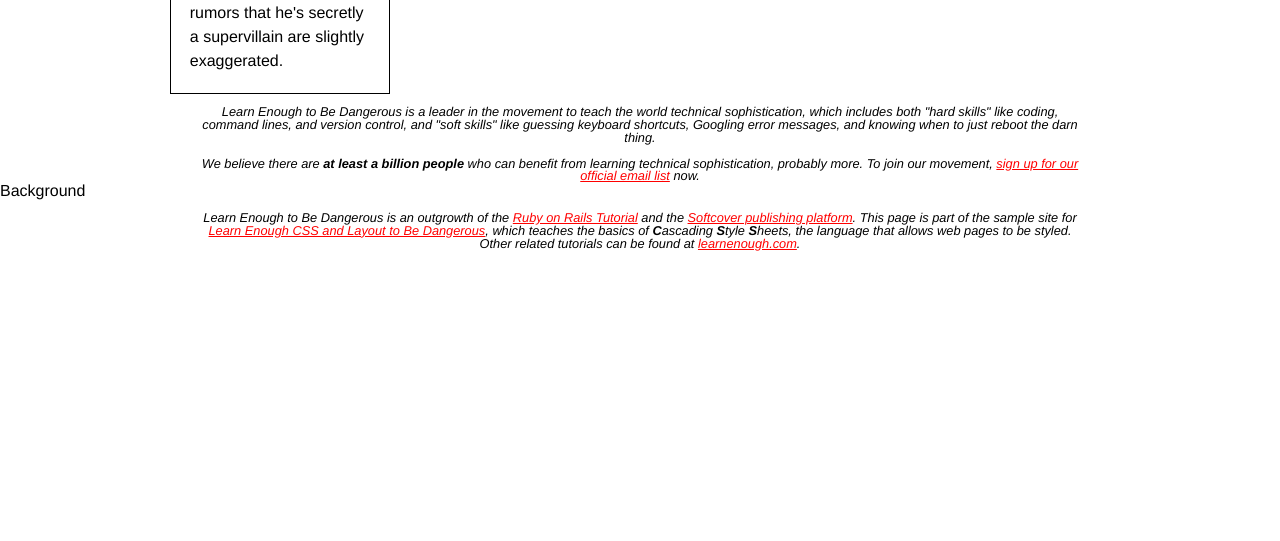
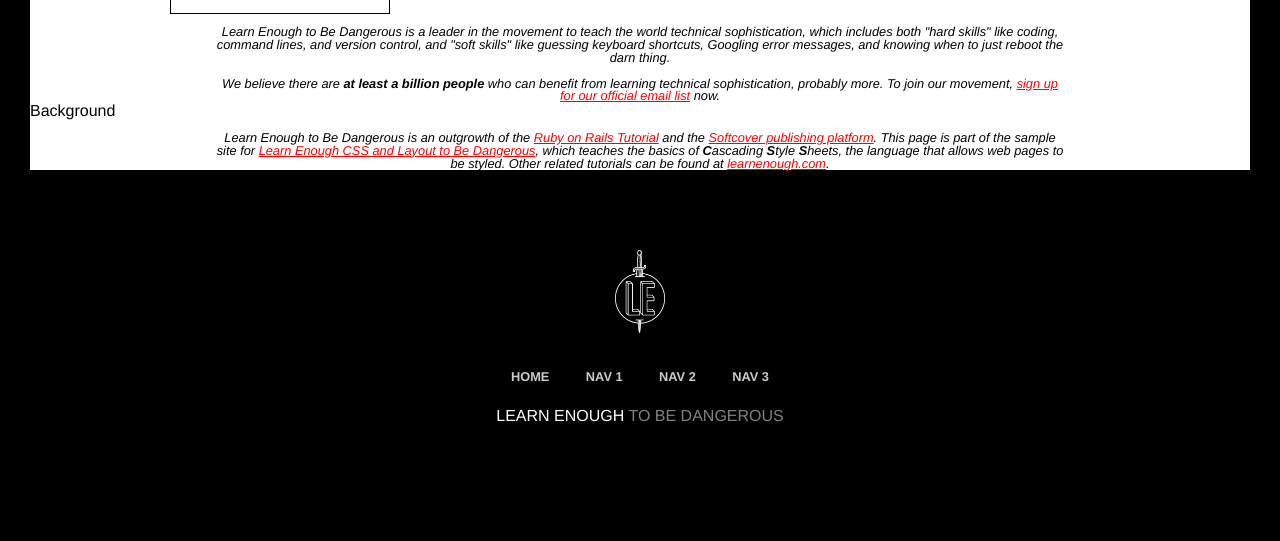
Before and after one commit to tlvb25/tlvb25.github.io, a plain HTML site: page _site/index.html in a window 1280 px wide. Shown: the part 1189-1730 px from the top of the page. Before the commit the page ends 1440 px from the top, so only its background shows below. Drawn offline with Linux system fonts and the light colour scheme.

Commit message:
Finish initial layout

```diff
--- a/_site/css/main.css
+++ b/_site/css/main.css
@@ -56,8 +56,14 @@ a img {
 
 
 /* GLOBAL STYLES */
+html {
+  box-shadow: 0 0 0 30px #000 inset;
+  padding: 0 30px;
+
+}
 body {
   font-family: helvetica, arial, sans;
+
 
 }
 h1 {
@@ -84,6 +90,9 @@ h2 ~ p {
 .header {
   background-color: black;
   color: white;
+  position: fixed;
+  width: 100%;
+  z-index: 20;
 }
 .header-nav {
   float: right;
@@ -102,6 +111,9 @@ h2 ~ p {
 
 .header-nav a {
   color: white;
+}
+
+.nav-links a {
   font-size: 0.8rem;
   font-weight: bold;
   text-decoration: none;
@@ -119,6 +131,7 @@ h2 ~ p {
   box-sizing: border-box;
   display: block;
   height: 10vh;
+  left: -30px;
   padding: 10px;
   position: relative;
   text-align: center;
@@ -126,15 +139,45 @@ h2 ~ p {
 }
 .header-logo img {
   height: 80%;
+  width: 4.3vh;
 }
-.header-nav a:active,
-.header-nav a:hover {
+.nav-links a:active,
+.nav-links a:hover {
   color: orangered;
 }
 
 .header-logo:hover,
 .header-logo:active {
   background-color: #ed6e2f;
+}
+/* FOOTER STYLES */
+.footer {
+  background-color: #000;
+  padding: 10vh 0 15vh;
+  text-align: center;
+}
+
+.footer img {
+    width: 50px;
+}
+
+.footer h3 {
+  color: white;
+  padding-top: 1.5em;
+  text-transform: uppercase;
+}
+
+.footer span {
+  color: grey;
+}
+
+.footer-nav li {
+  display: inline-block;
+  margin: 2em 1em 0;
+}
+
+.footer-nav a {
+  color: #ccc;
 }
 
 /* HERO STYLES */
--- a/_site/index.html
+++ b/_site/index.html
@@ -10,11 +10,11 @@
 <body>
   <header class="header">
   <nav>
-    <ul class="header-nav">
+    <ul class="header-nav nav-links">
       <li><a href="/">Home</a></li>
-      <li><a href="#">Nav 1</a></li>
-      <li><a href="#">Nav 2</a></li>
-      <li><a href="#">Nav 3</a></li>
+<li><a href="#">Nav 1</a></li>
+<li><a href="#">Nav 2</a></li>
+<li><a href="#">Nav 3</a></li>
     </ul>
   </nav>
   <a href="/" class="header-logo">
@@ -129,6 +129,20 @@
     Other related tutorials can be found at
     <a href="https://learnenough.com/">learnenough.com</a>.
   </p>
+  <footer class="footer">
+  <a class="footer-logo" href="/">
+    <img src="/images/logo.png" alt="Learn Enough" />
+  </a>
+  <nav>
+    <ul class="footer-nav nav-links">
+      <li><a href="/">Home</a></li>
+<li><a href="#">Nav 1</a></li>
+<li><a href="#">Nav 2</a></li>
+<li><a href="#">Nav 3</a></li>
+    </ul>
+  </nav>
+  <h3>Learn Enough <span>to Be Dangerous</span></h3>
+</footer>
 </body>
 
 </html>
--- a/css/main.css
+++ b/css/main.css
@@ -56,8 +56,14 @@ a img {
 
 
 /* GLOBAL STYLES */
+html {
+  box-shadow: 0 0 0 30px #000 inset;
+  padding: 0 30px;
+
+}
 body {
   font-family: helvetica, arial, sans;
+
 
 }
 h1 {
@@ -84,6 +90,9 @@ h2 ~ p {
 .header {
   background-color: black;
   color: white;
+  position: fixed;
+  width: 100%;
+  z-index: 20;
 }
 .header-nav {
   float: right;
@@ -102,6 +111,9 @@ h2 ~ p {
 
 .header-nav a {
   color: white;
+}
+
+.nav-links a {
   font-size: 0.8rem;
   font-weight: bold;
   text-decoration: none;
@@ -119,6 +131,7 @@ h2 ~ p {
   box-sizing: border-box;
   display: block;
   height: 10vh;
+  left: -30px;
   padding: 10px;
   position: relative;
   text-align: center;
@@ -126,15 +139,45 @@ h2 ~ p {
 }
 .header-logo img {
   height: 80%;
+  width: 4.3vh;
 }
-.header-nav a:active,
-.header-nav a:hover {
+.nav-links a:active,
+.nav-links a:hover {
   color: orangered;
 }
 
 .header-logo:hover,
 .header-logo:active {
   background-color: #ed6e2f;
+}
+/* FOOTER STYLES */
+.footer {
+  background-color: #000;
+  padding: 10vh 0 15vh;
+  text-align: center;
+}
+
+.footer img {
+    width: 50px;
+}
+
+.footer h3 {
+  color: white;
+  padding-top: 1.5em;
+  text-transform: uppercase;
+}
+
+.footer span {
+  color: grey;
+}
+
+.footer-nav li {
+  display: inline-block;
+  margin: 2em 1em 0;
+}
+
+.footer-nav a {
+  color: #ccc;
 }
 
 /* HERO STYLES */
```
Also changed, not shown: _includes/footer.html (added, +11 -0 lines), _includes/head.html (added, +6 -0 lines), _includes/header.html (added, +10 -0 lines), _includes/nav-links.html (added, +4 -0 lines), _layouts/default.html (+1 -0 lines), _site/images/logo.png (added), images/logo.png (added), 1 other file.
